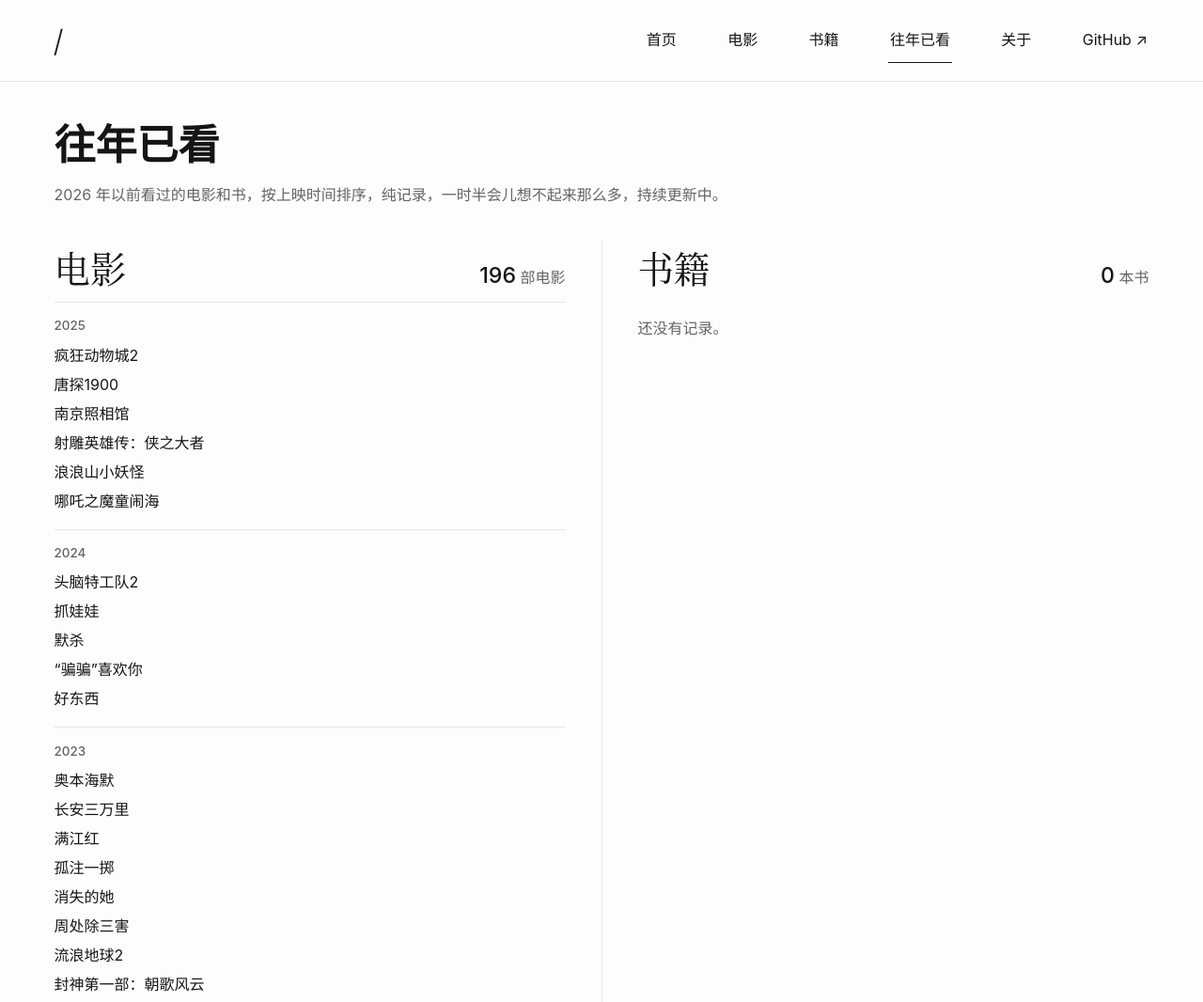
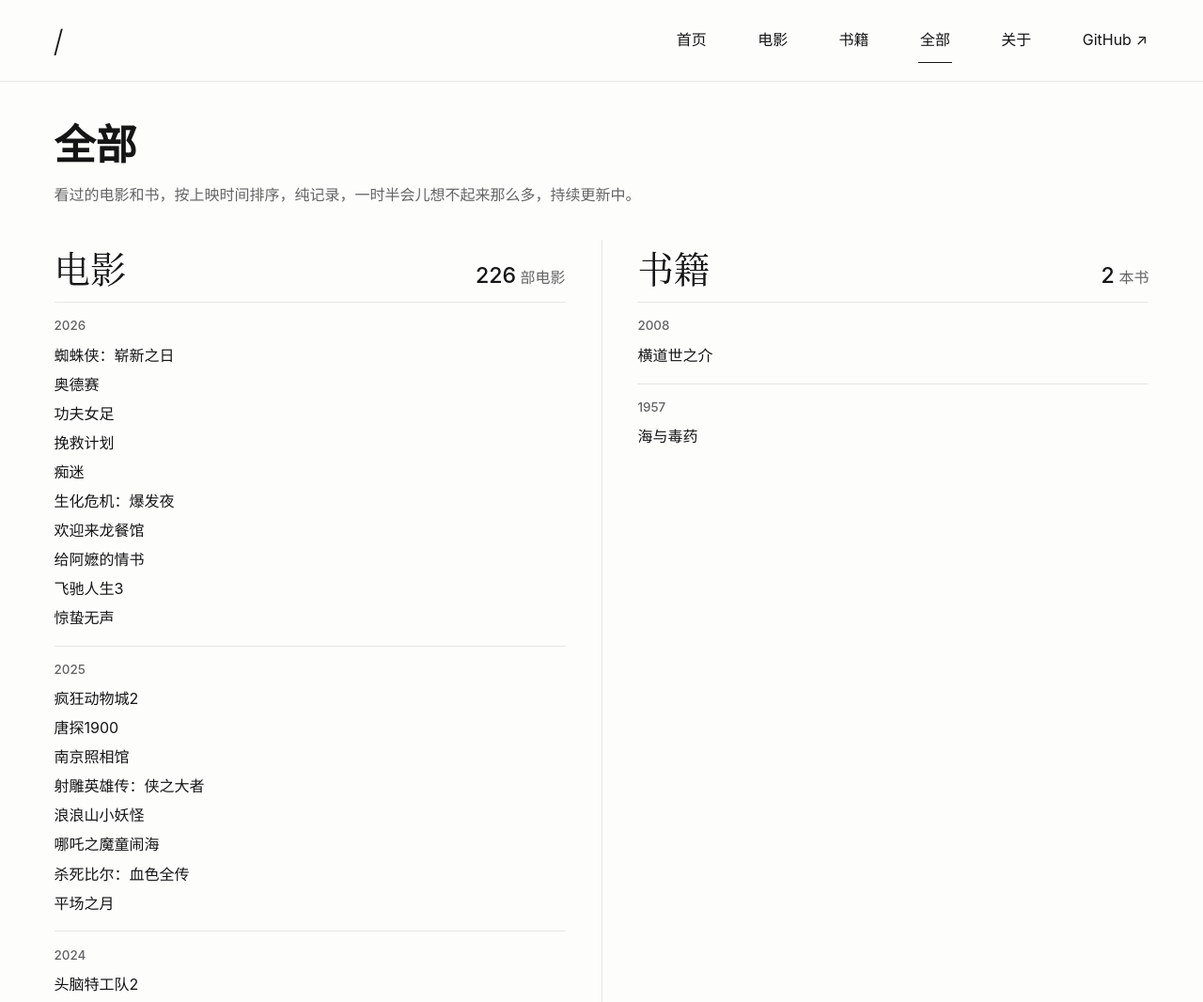
Before and after one commit to Cheap-Cheer/Cheap-Cheer.github.io, a plain HTML site: page archive.html in a window 1280 px wide. Shown: the top 1066 px of the page at 94% size. Drawn offline with Linux system fonts and the light colour scheme.

Commit message:
Include this year's films and books in the name-and-year list.
Co-authored-by: Cursor <cursoragent@cursor.com>

```diff
--- a/archive.html
+++ b/archive.html
@@ -3,17 +3,17 @@
 <head>
 <meta charset="utf-8">
 <meta name="viewport" content="width=device-width, initial-scale=1">
-<title>往年已看 · Cheap-Cheer</title>
+<title>全部 · Cheap-Cheer</title>
 <link rel="stylesheet" href="journal.css">
 <script src="js/main.js" type="module"></script>
 </head>
 <body>
 <header><div class="wrap top">
 <a class="logo" href="./" aria-label="首页">/</a>
-<nav aria-label="主导航"><a href="./">首页</a><a href="movies.html">电影</a><a href="reading.html">书籍</a><a href="archive.html" aria-current="page">往年已看</a><a href="about.html">关于</a><a href="https://github.com/Cheap-Cheer" target="_blank" rel="noreferrer">GitHub ↗</a></nav>
+<nav aria-label="主导航"><a href="./">首页</a><a href="movies.html">电影</a><a href="reading.html">书籍</a><a href="archive.html" aria-current="page">全部</a><a href="about.html">关于</a><a href="https://github.com/Cheap-Cheer" target="_blank" rel="noreferrer">GitHub ↗</a></nav>
 </div></header>
 <main class="wrap" data-page="archive">
-<h1>往年已看</h1><p role="status">加载记录中…</p>
+<h1>全部</h1><p role="status">加载记录中…</p>
 </main>
 <footer class="site-footer"><div class="wrap"><p>© 2026 Cheap-Cheer。文字为个人原创。电影海报版权归原权利人所有，仅用于个人观影记录。评分与短评均为主观意见。如需移除图片，请通过<a href="about.html#contact">关于页</a>的邮箱联系。</p></div></footer>
 </body>
--- a/archive.json
+++ b/archive.json
@@ -3,7 +3,7 @@
     "title": "作品名称",
     "year": 2019
   },
-  "说明": "2026 年以前看过、且没有写进今年电影记录的片子。每条只填 title 和 year：title 是名字，year 是上映年份。不填评分、短评或其他信息。",
+  "说明": "这里只记名字和上映年份。今年电影和书籍记录会一并显示在「全部」里，同一部不重复列出。",
   "movies": [
     {
       "title": "无间道",
--- a/js/archive.js
+++ b/js/archive.js
@@ -1,24 +1,60 @@
 import { element } from "./dom.js";
 
 const earliestYear = 1900;
-const beforeYear = 2026;
+const latestYear = 2026;
 
 function isItem(item) {
   return typeof item?.title === "string" && item.title.trim()
     && Number.isInteger(item.year)
     && item.year >= earliestYear
-    && item.year < beforeYear;
+    && item.year <= latestYear;
 }
 
 function itemsOf(value) {
   return Array.isArray(value) ? value.filter(isItem) : [];
 }
 
+function yearOf(record, field) {
+  if (Number.isInteger(record?.[field])) return record[field];
+  const year = Number(String(record?.date || "").slice(0, 4));
+  return Number.isInteger(year) ? year : NaN;
+}
+
+function mergeItems(stored, extra) {
+  const seen = new Set();
+  const items = [];
+  for (const item of [...stored, ...extra]) {
+    if (!isItem(item) || seen.has(item.title.trim())) continue;
+    seen.add(item.title.trim());
+    items.push({ title: item.title.trim(), year: item.year });
+  }
+  return items;
+}
+
+async function loadJson(name) {
+  const response = await fetch(name);
+  if (!response.ok) throw new Error("记录文件不可用");
+  return response.json();
+}
+
 export async function loadArchive() {
-  const response = await fetch("archive.json");
-  if (!response.ok) throw new Error("记录文件不可用");
-  const data = await response.json();
-  return { movies: itemsOf(data.movies), books: itemsOf(data.books) };
+  const [archive, movies, reading] = await Promise.all([
+    loadJson("archive.json"),
+    loadJson("movies.json"),
+    loadJson("reading.json"),
+  ]);
+  const movieRecords = Array.isArray(movies.records) ? movies.records : [];
+  const bookRecords = Array.isArray(reading.records) ? reading.records : [];
+  return {
+    movies: mergeItems(itemsOf(archive.movies), movieRecords.map((record) => ({
+      title: record.title,
+      year: yearOf(record, "releaseYear"),
+    }))),
+    books: mergeItems(itemsOf(archive.books), bookRecords.map((record) => ({
+      title: record.title,
+      year: yearOf(record, "publishYear"),
+    }))),
+  };
 }
 
 function groupByYear(items) {
@@ -60,7 +96,7 @@ function renderColumn(name, items, unit) {
 }
 
 export function renderArchive(root, archive) {
-  const note = element("p", "archive-note", "2026 年以前看过的电影和书，按上映时间排序，纯记录，一时半会儿想不起来那么多，持续更新中。");
+  const note = element("p", "archive-note", "看过的电影和书，按上映时间排序，纯记录，一时半会儿想不起来那么多，持续更新中。");
   const columns = element("div", "archive");
   columns.append(
     renderColumn("电影", archive.movies, "部电影"),
@@ -68,5 +104,5 @@ export function renderArchive(root, archive) {
   );
   const edit = element("a", "edit", "在 GitHub 添加记录 ↗");
   edit.href = "https://github.com/Cheap-Cheer/Cheap-Cheer.github.io/edit/main/archive.json";
-  root.replaceChildren(element("h1", "", "往年已看"), note, columns, edit);
+  root.replaceChildren(element("h1", "", "全部"), note, columns, edit);
 }
```
Also changed, not shown: about.html (+1 -1 lines), index.html (+2 -2 lines), movies.html (+1 -1 lines), reading.html (+1 -1 lines).
